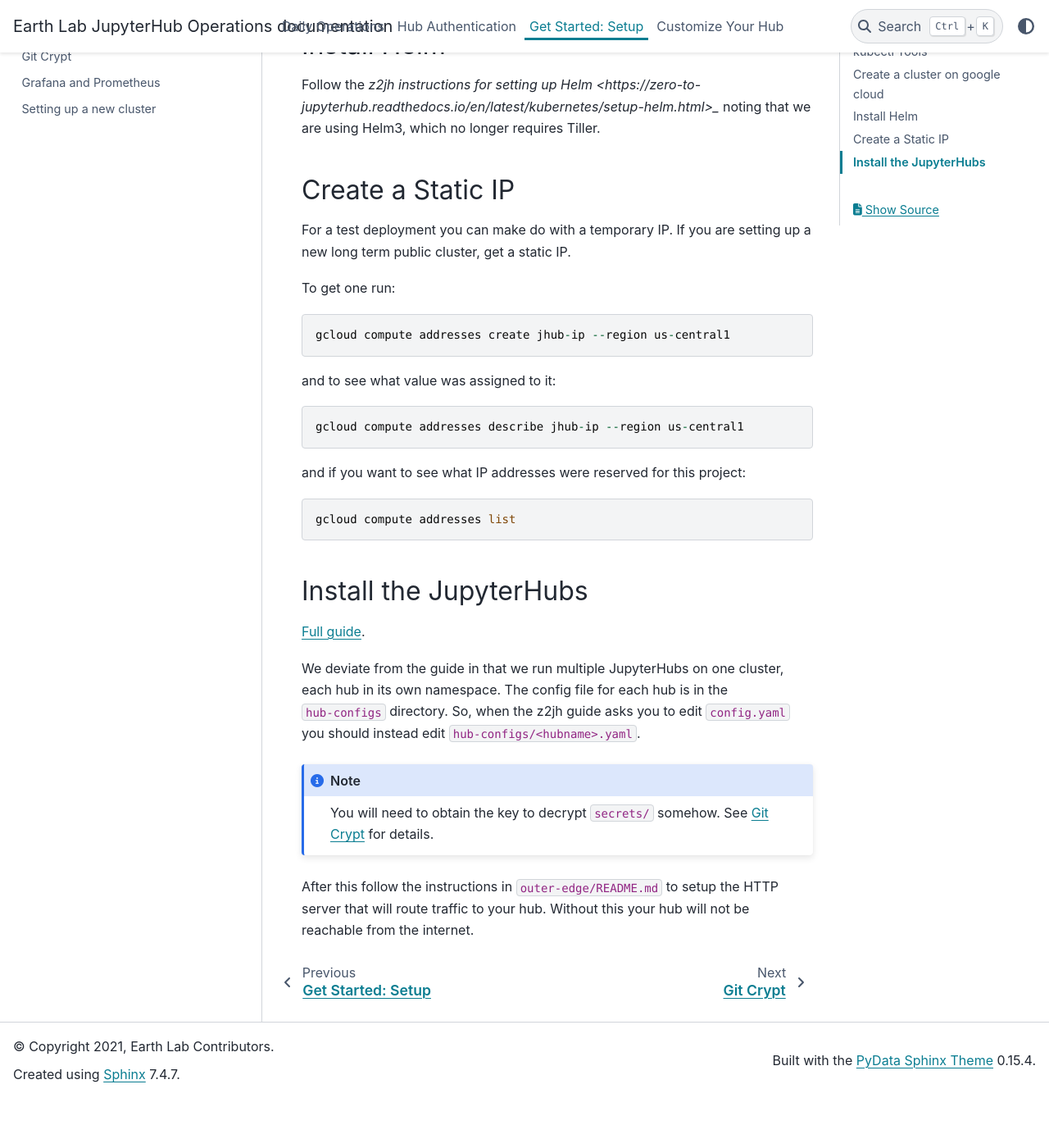
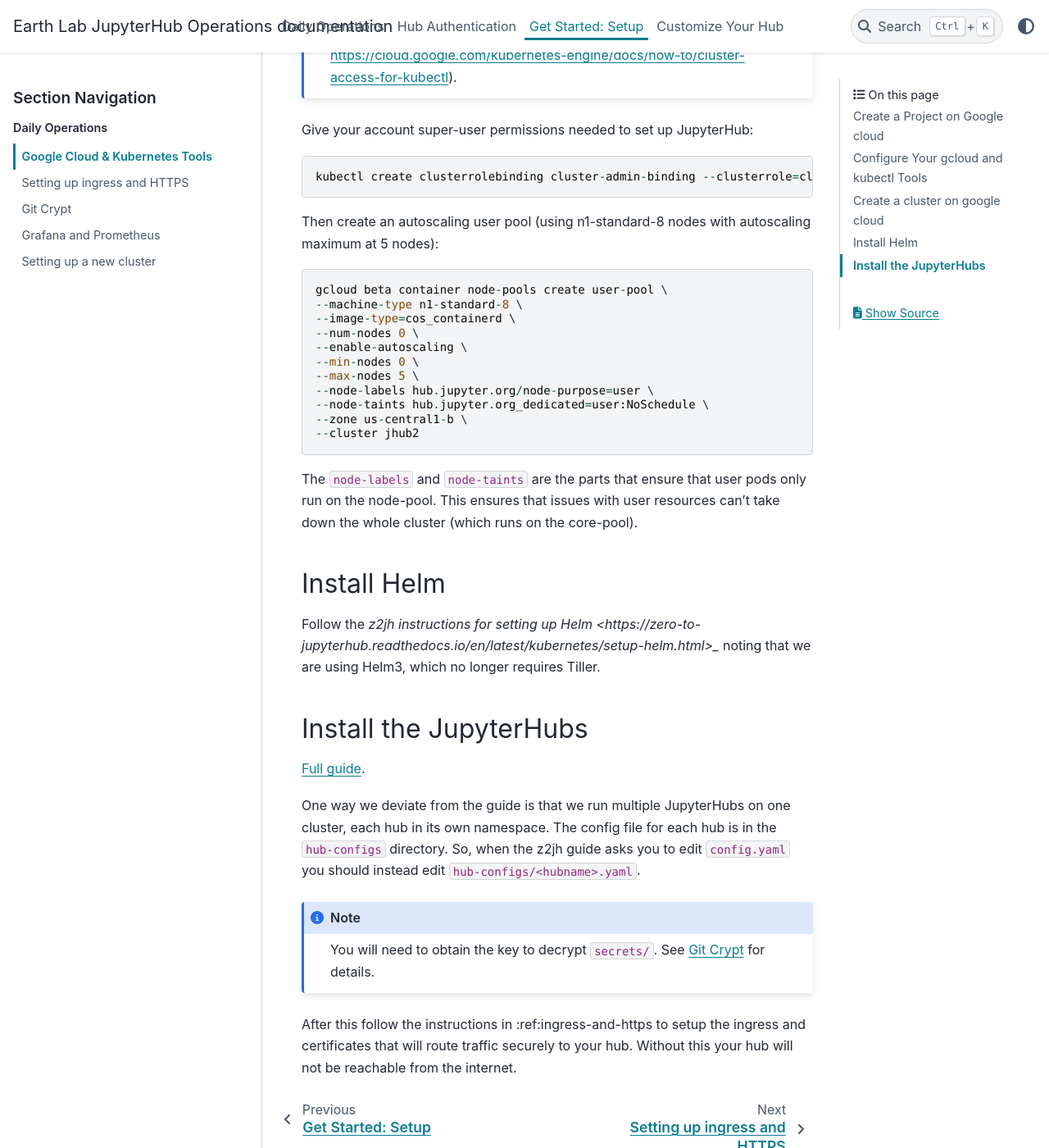
Before and after one commit to earthlab/hub-ops, a Sphinx documentation site: the page built from docs/source/setup/google-cloud-setup.rst, in a window 1280 px wide and 1400 px high, scrolled down 1709 px. Shown: the whole window at 82% size. Built offline with Sphinx 7.4.7 and the PyData theme 0.15.4, drawn with Linux system fonts in a browser that asks for light colours; before the commit the page ends 3048 px from its top, so only the background shows below that; some of the changed text lies outside the part shown.

Commit message:
new setup instructions

```diff
--- a/docs/source/daily-operations/hub-monitoring.rst
+++ b/docs/source/daily-operations/hub-monitoring.rst
@@ -27,7 +27,7 @@
 the cluster and perform tasks that are useful when things are broken.
 
 To perform these commands you need to have ``kubectl`` installed and setup
-on your local laptop (see :ref:`google-cloud` for details).
+on your local laptop (see :ref:`google-cloud-setup` for details).
 
 
 Inspecting what is going on in the cluster
--- a/docs/source/daily-operations/modify-remove-hub.rst
+++ b/docs/source/daily-operations/modify-remove-hub.rst
@@ -65,8 +65,7 @@
 hub has been turned off.
 
 Currently this is a manual process and requires you to have :code:`kubectl`
-and :code:`helm` installed on your computer (see :ref:`google-cloud` and
-:ref:`helm`). The reasoning is
+and :code:`helm` installed on your computer (see :ref:`google-cloud-setup`). The reasoning is
 that removing a hub involves deleting user data, which might be catastrophic!
 So think about what you are doing and wait
 for a quiet moment. A few extra days of paying for storage is going to be a lot
--- a/docs/source/setup/google-cloud-setup.rst
+++ b/docs/source/setup/google-cloud-setup.rst
@@ -1,3 +1,5 @@
+.. _google-cloud-setup:
+
 Google Cloud & Kubernetes Tools
 ===============================
 
@@ -47,9 +49,29 @@
 
 We also use the containerd image type rather than the default cos type because the latter is being deprecated, see https://cloud.google.com/kubernetes-engine/docs/concepts/using-containerd.
 
+.. note::
+
+    When you create a cluster using :code:`gcloud container clusters create`, an entry is automatically added to the kubeconfig in your environment, and the default context changes to that cluster and any subsequent gcloud and kubectl commands apply to that cluster (from https://cloud.google.com/kubernetes-engine/docs/how-to/cluster-access-for-kubectl).
+
 Give your account super-user permissions needed to set up JupyterHub::
 
     kubectl create clusterrolebinding cluster-admin-binding --clusterrole=cluster-admin --user="<your google account email>"
+
+Then create an autoscaling user pool (using n1-standard-8 nodes with autoscaling maximum at 5 nodes)::
+
+      gcloud beta container node-pools create user-pool \
+      --machine-type n1-standard-8 \
+      --image-type=cos_containerd \
+      --num-nodes 0 \
+      --enable-autoscaling \
+      --min-nodes 0 \
+      --max-nodes 5 \
+      --node-labels hub.jupyter.org/node-purpose=user \
+      --node-taints hub.jupyter.org_dedicated=user:NoSchedule \
+      --zone us-central1-b \
+      --cluster jhub2
+
+The :code:`node-labels` and :code:`node-taints` are the parts that ensure that user pods only run on the node-pool. This ensures that issues with user resources can't take down the whole cluster (which runs on the core-pool).
 
 Install Helm
 ------------
@@ -57,38 +79,18 @@
 Follow the `z2jh instructions for setting up Helm <https://zero-to-jupyterhub.readthedocs.io/en/latest/kubernetes/setup-helm.html>_` noting that we are using Helm3, which no longer requires Tiller.
 
 
-Create a Static IP
-------------------
-
-For a test deployment you can make do with a temporary IP. If you are setting
-up a new long term public cluster, get a static IP.
-
-To get one run::
-
-    gcloud compute addresses create jhub-ip --region us-central1
-
-and to see what value was assigned to it::
-
-    gcloud compute addresses describe jhub-ip --region us-central1
-
-and if you want to see what IP addresses were reserved for this project::
-
-    gcloud compute addresses list
-
-
 Install the JupyterHubs
 -----------------------
 
 `Full guide <https://zero-to-jupyterhub.readthedocs.io/en/latest/setup-jupyterhub.html#setup-jupyterhub>`_.
 
-We deviate from the guide in that we run multiple JupyterHubs on one cluster, each hub in its own namespace. The config file for each hub is in the :code:`hub-configs` directory. So, when the z2jh guide asks you to edit
+One way we deviate from the guide is that we run multiple JupyterHubs on one cluster, each hub in its own namespace. The config file for each hub is in the :code:`hub-configs` directory. So, when the z2jh guide asks you to edit
 ``config.yaml`` you should instead edit ``hub-configs/<hubname>.yaml``.
 
 .. note::
 
-    You will need to obtain the key to decrypt :code:`secrets/` somehow.
+    You will need to obtain the key to decrypt :code:`secrets/`.
     See :ref:`gitcrypt` for details.
 
-After this follow the instructions in ``outer-edge/README.md`` to setup the
-HTTP server that will route traffic to your hub. Without this your hub will not
-be reachable from the internet.
+After this follow the instructions in :ref:ingress-and-https to setup the
+ingress and certificates that will route traffic securely to your hub. Without this your hub will not be reachable from the internet.
--- a/docs/source/setup/index.rst
+++ b/docs/source/setup/index.rst
@@ -20,6 +20,7 @@
    :caption: Daily Operations
 
    google-cloud-setup
+   ingress-and-https
    git-crypt
    grafana
    new-cluster
```
Also changed, not shown: docs/source/setup/ingress-and-https.rst (added, +87 -0 lines), docs/source/setup/new-cluster.rst (line endings or trailing spaces).
